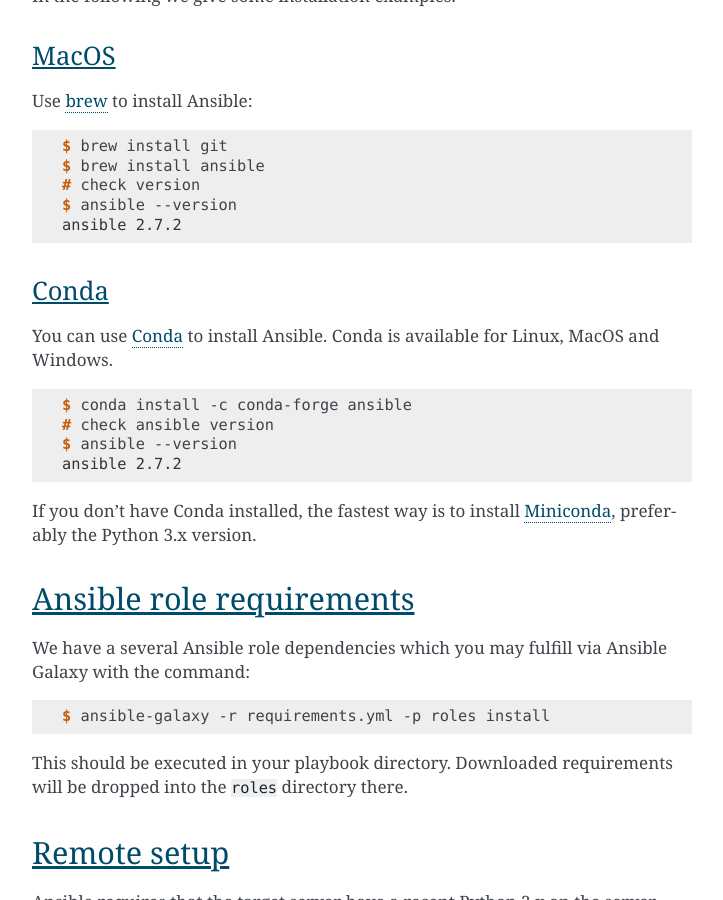
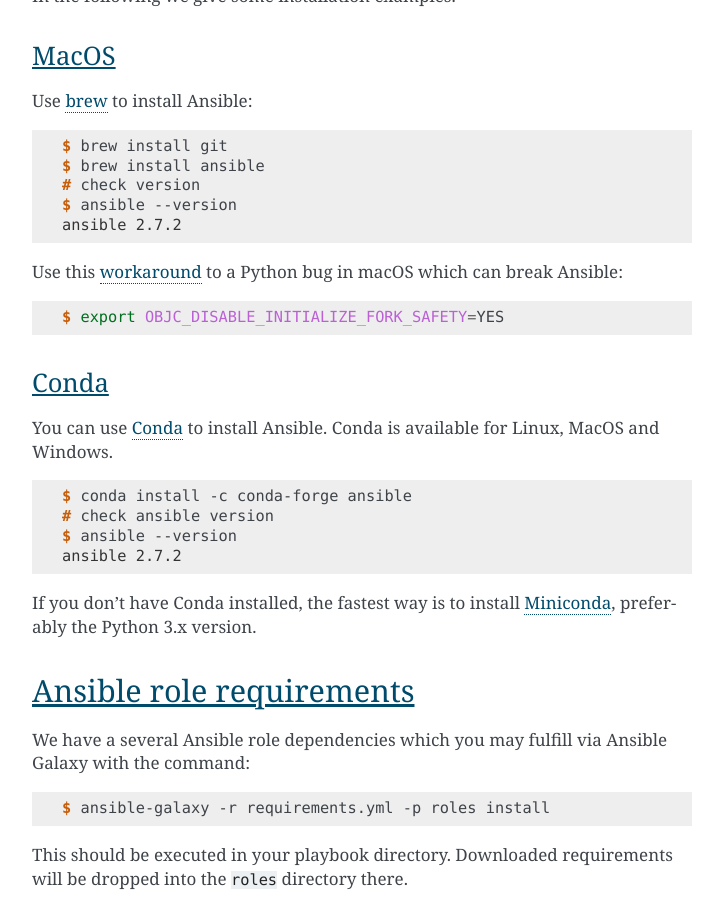
Before and after one commit to bird-house/ansible-twitcher-playbook, a Sphinx documentation site: the page built from docs/source/preparing.rst, in a window 1280 px wide and 900 px high, scrolled down 1443 px. Shown: the whole window, without its empty margins (388-1111 px from the left). Built offline with Sphinx 7.4.7, drawn with Linux system fonts in a browser that asks for light colours.

Commit message:
update keycloak and docs

```diff
--- a/docs/source/preparing.rst
+++ b/docs/source/preparing.rst
@@ -65,6 +65,14 @@ Use brew_ to install Ansible:
   $ ansible --version
   ansible 2.7.2
 
+Use this workaround_ to a Python bug in macOS which can break Ansible:
+
+.. code-block:: console
+
+  $ export OBJC_DISABLE_INITIALIZE_FORK_SAFETY=YES
+
+.. _workaround: https://github.com/ansible/ansible/issues/34056#issuecomment-352862252
+
 Conda
 ~~~~~
 
--- a/docs/source/testing.rst
+++ b/docs/source/testing.rst
@@ -34,6 +34,7 @@ You need Ansible locally installed:
   $ conda install -c conda-forge ansible
   OR
   $ brew install ansible # macOS only
+  $ export OBJC_DISABLE_INITIALIZE_FORK_SAFETY=YES # workaround needed on macOS
 
 Install Ansible roles:
 
```
Also changed, not shown: 7 other files.
